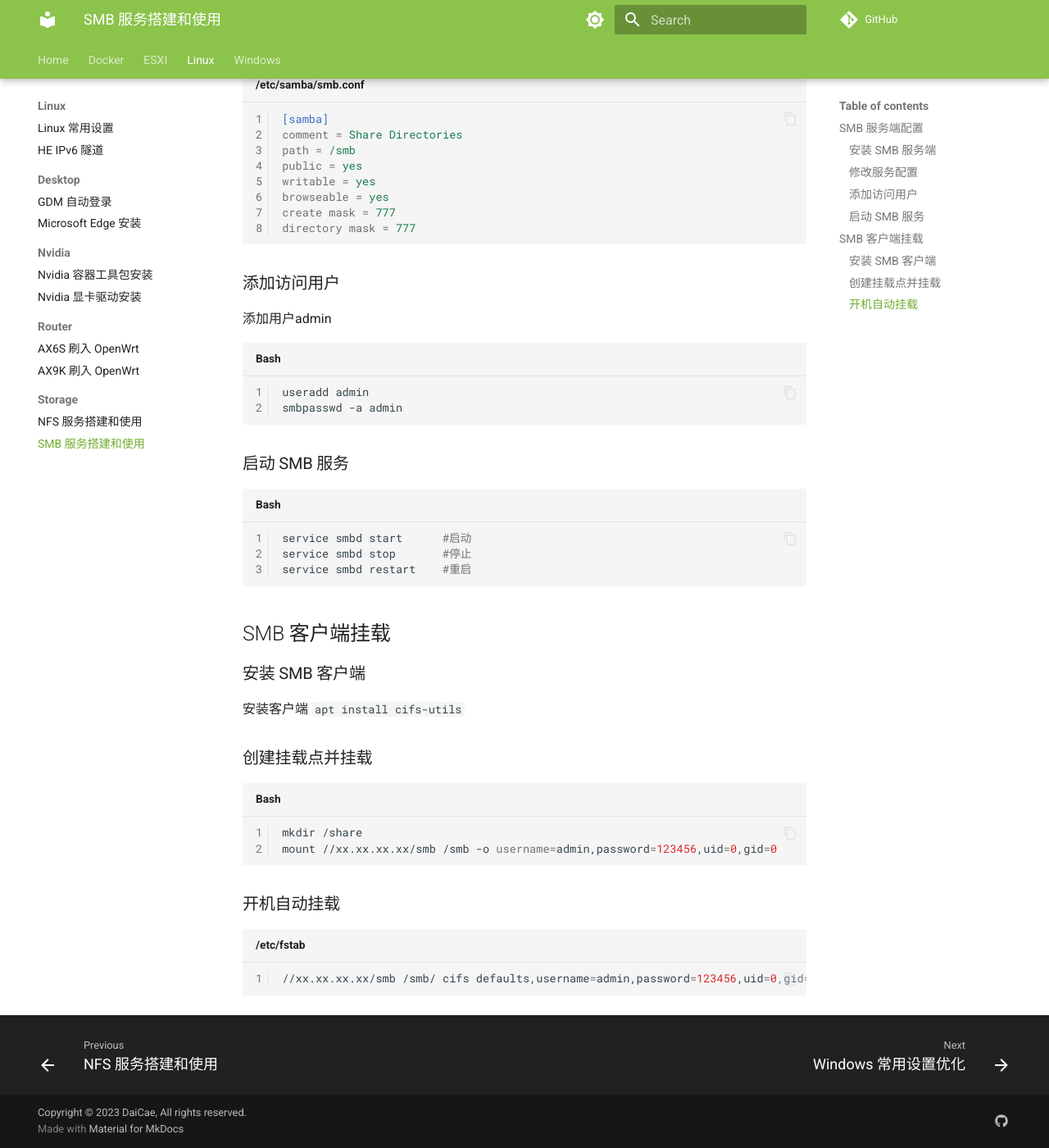
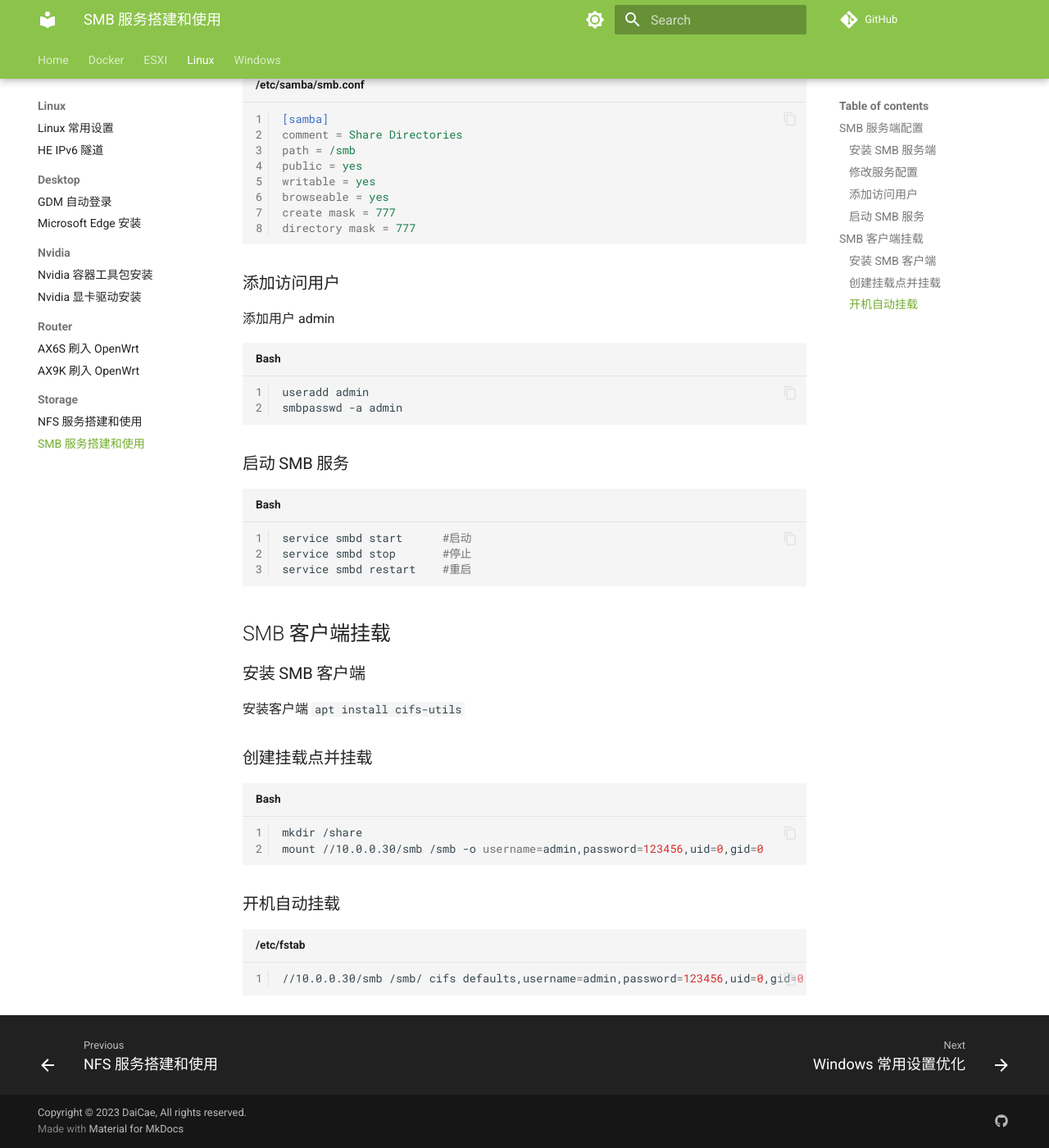
Before and after one commit to zexvar/wiki, an MkDocs documentation site: the page built from docs/Linux/Storage/samba.md, in a window 1280 px wide and 1400 px high, scrolled down 427 px. Shown: the whole window at 82% size. Built offline with MkDocs 1.6.1 and Material for MkDocs 9.7.7, drawn with Linux system fonts in a browser that asks for light colours; comment, search, counter and statistics services are not loaded; the version menu is left out.

Commit message:
update Linux\Storage\samba

````diff
--- a/docs/Linux/Storage/samba.md
+++ b/docs/Linux/Storage/samba.md
@@ -25,7 +25,7 @@ directory mask = 777
 
 ### 添加访问用户
 
-添加用户admin
+添加用户 admin
 
 ```bash
 useradd admin
@@ -50,11 +50,11 @@ service smbd restart    #重启
 
 ```bash
 mkdir /share
-mount //xx.xx.xx.xx/smb /smb -o username=admin,password=123456,uid=0,gid=0
+mount //10.0.0.30/smb /smb -o username=admin,password=123456,uid=0,gid=0
 ```
 
 ### 开机自动挂载
 
 ```bash title="/etc/fstab"
-//xx.xx.xx.xx/smb /smb/ cifs defaults,username=admin,password=123456,uid=0,gid=0 0 0
+//10.0.0.30/smb /smb/ cifs defaults,username=admin,password=123456,uid=0,gid=0 0 0
 ```
````
